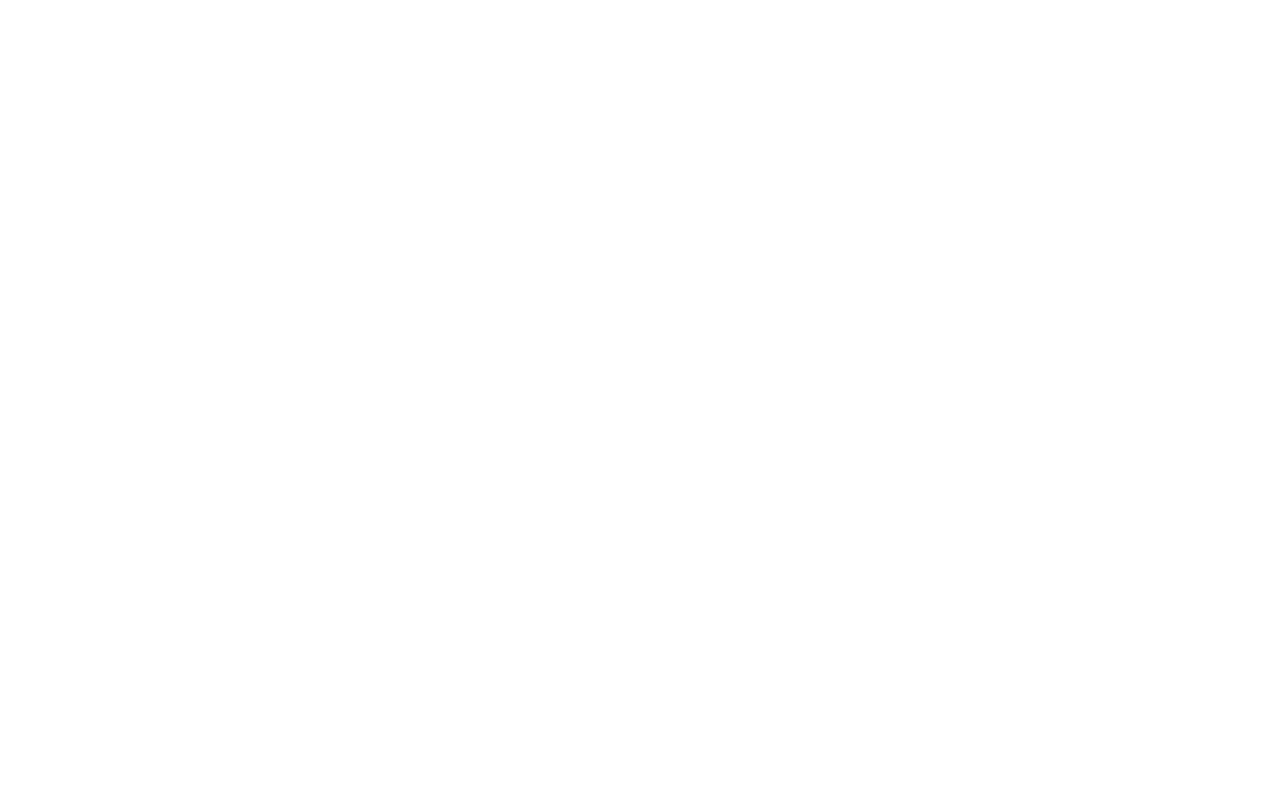
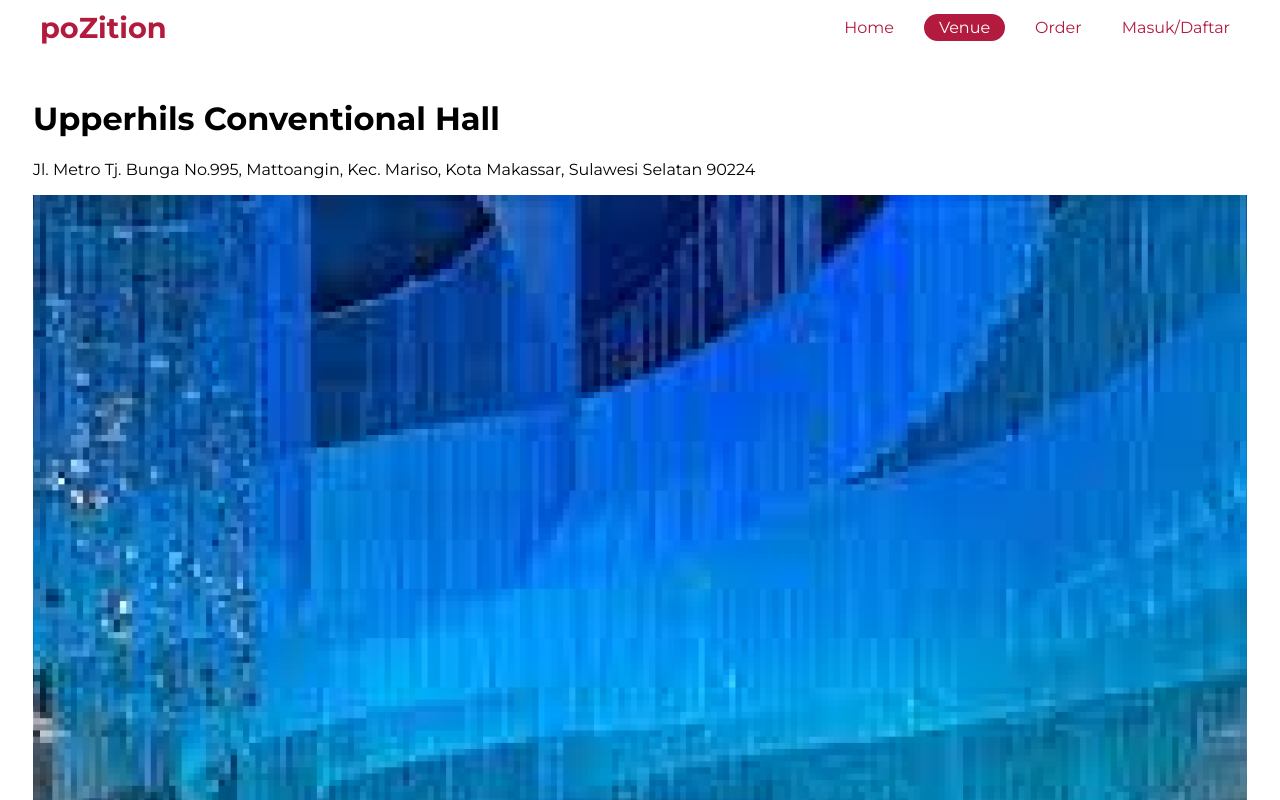
Before and after one commit to winati17/pozition, a React (Vite) app: page /detail-venue in a window 1280 px wide. Built offline with nearby package versions, Linux system fonts and the light colour scheme.

Commit message:
feat : route to detail venue page

```diff
--- a/src/App.jsx
+++ b/src/App.jsx
@@ -6,6 +6,7 @@ import LandingPage from './pages/LandingPage';
 import OrderPage from './pages/OrderPage';
 import Venue from './pages/Venue';
 import Login from './pages/LoginPage';
+import DetailVenue from './pages/DetailVenue';
 
 import '@ionic/react/css/core.css';
 import './theme/variables.css';
@@ -19,6 +20,7 @@ const App = () => (
         <Route exact path="/venue" component={Venue} />
         <Route exact path="/order" component={OrderPage} />
         <Route exact path="/login" component={Login} />
+        <Route exact path="/detail-venue" component={DetailVenue} />
       </IonRouterOutlet>
     </IonReactRouter>
   </IonApp>
--- a/src/pages/DetailVenue.tsx
+++ b/src/pages/DetailVenue.tsx
@@ -31,10 +31,10 @@ const DetailVenue = () => {
         <div className="custom-header">
           <div className="logo">poZition</div>
           <nav className="navbar">
-            <IonRouterLink routerLink="/landing" className="nav-link active">
+            <IonRouterLink routerLink="/landing" className="nav-link">
               Home
             </IonRouterLink>
-            <IonRouterLink routerLink="/venue" className="nav-link">
+            <IonRouterLink routerLink="/venue" className="nav-link active">
               Venue
             </IonRouterLink>
             <IonRouterLink routerLink="/order" className="nav-link">
```
